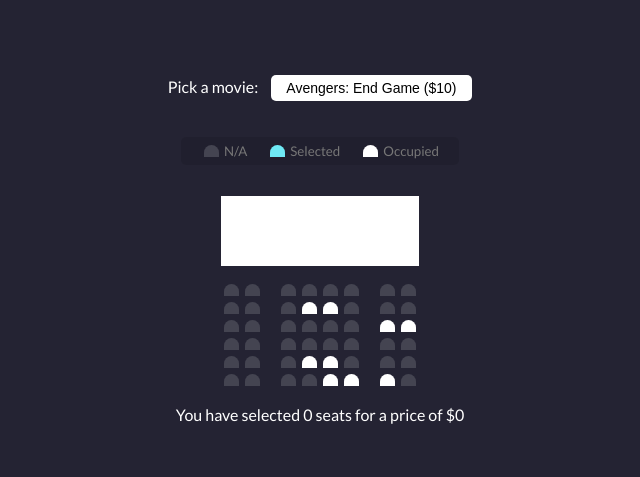
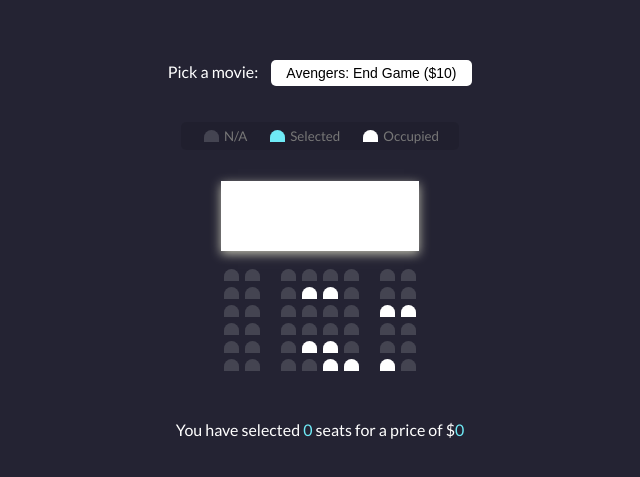
Before and after one commit to Jonathan-Tong1/Movie-Seat-Booking, a plain HTML site: page index.html in a window 1280 px wide. Shown: the part 153-630 px from the top of the page, without its empty margins (320-960 px from the left). Drawn offline with Linux system fonts and the light colour scheme.

Commit message:
Completed CSS for this project

```diff
--- a/style.css
+++ b/style.css
@@ -13,6 +13,11 @@ body {
     height: 100vh;
     font-family: 'Lato', sans-serif;
     margin: 0;
+}
+
+.container {
+    perspective: 1000px;
+    margin-bottom: 30px;
 }
 
 .movie-container {
@@ -85,7 +90,8 @@ body {
     height: 70px;
     width: 100%;
     margin: 15px 0;
-    box-shadow: 0 3px 10px rgba(255, 255, 225, 0);
+    trasnform: rotateX(-45deg);
+    box-shadow: 0 3px 10px rgba(255, 255, 225, 0.7);
 }
 
 .showcase li {
@@ -98,3 +104,7 @@ body {
 .showcase li small {
     margin-left: 2px;
 }
+
+p.text span {
+    color: #6feaf6;
+}
```
